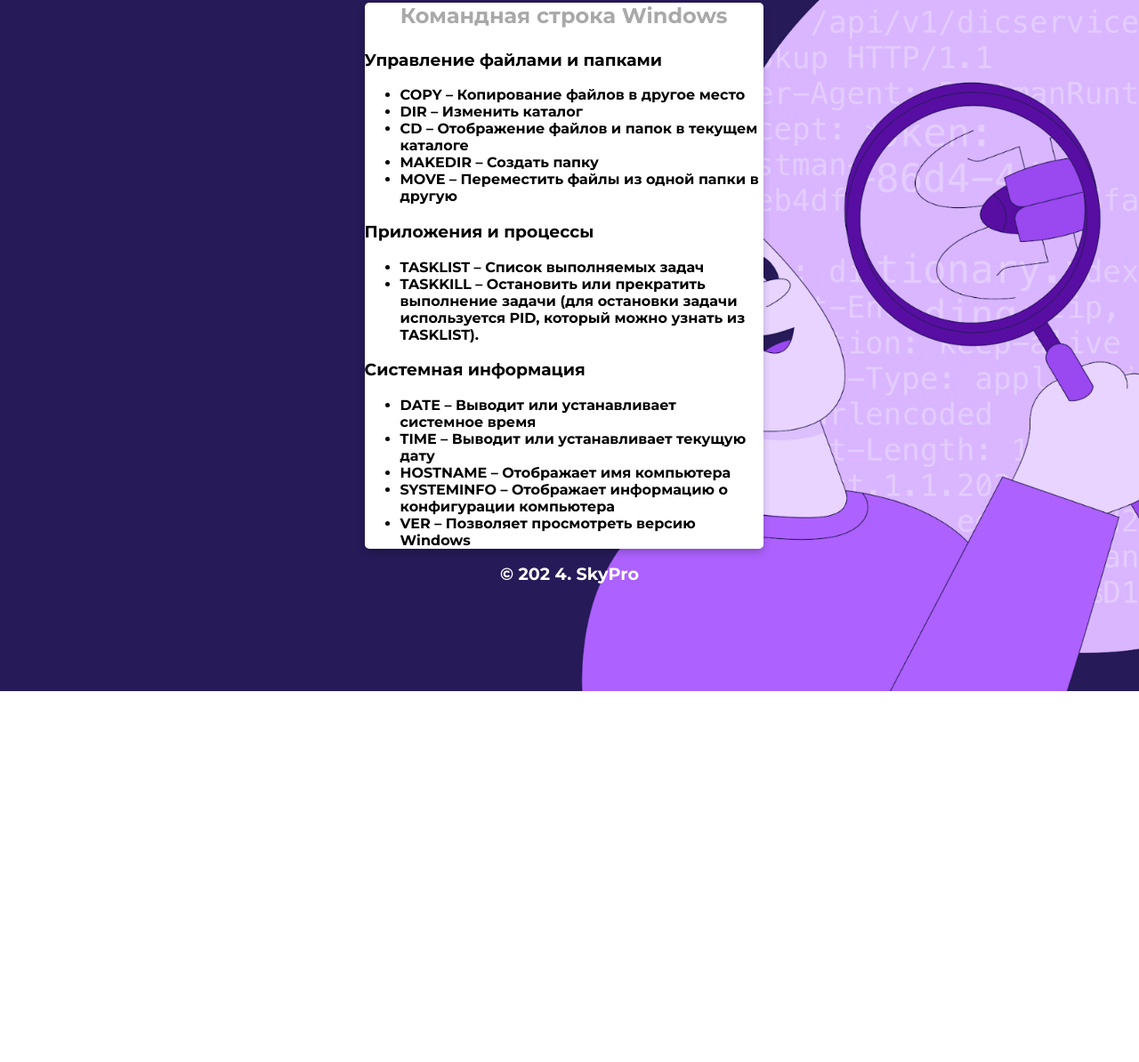
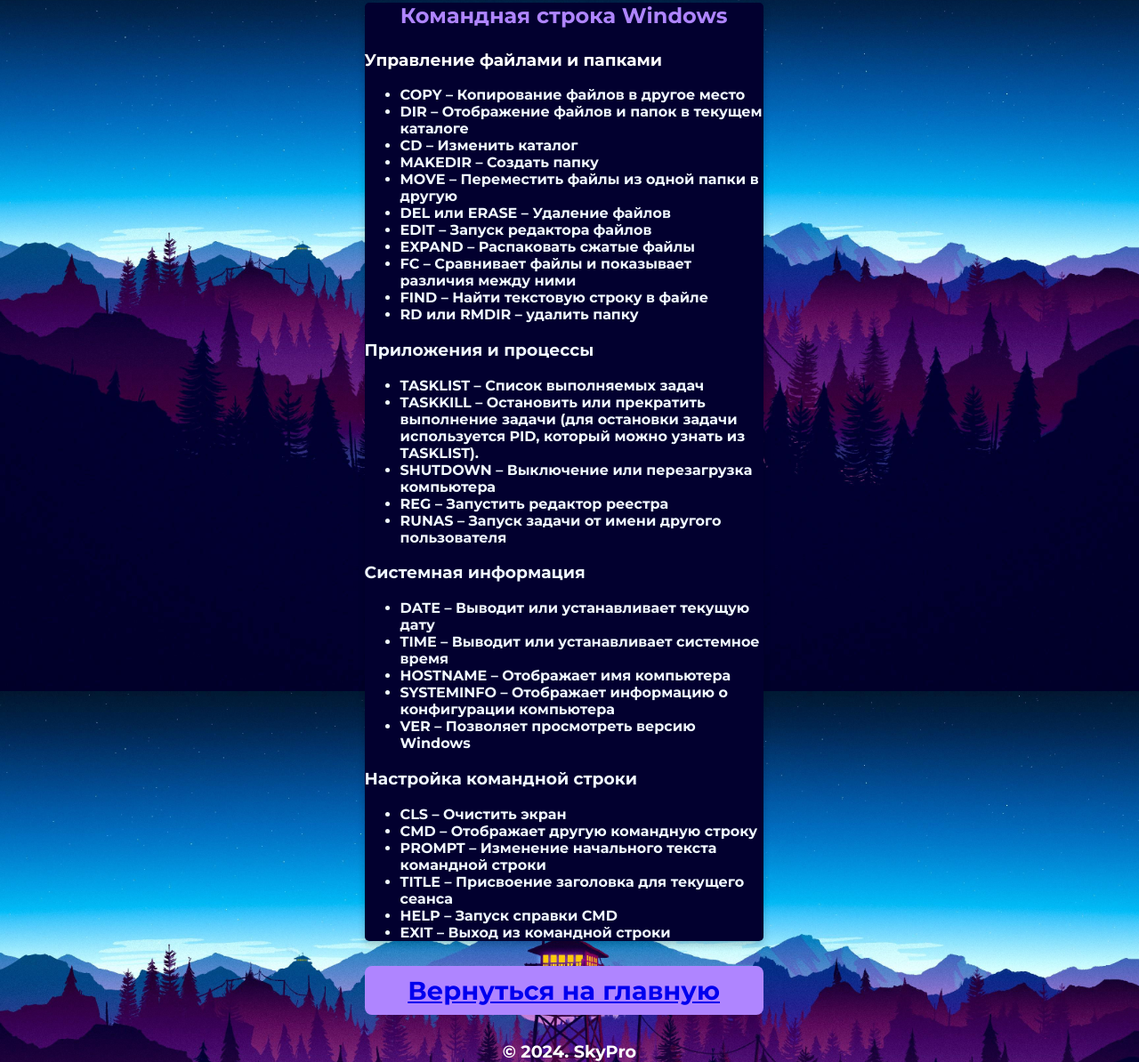
Before and after one commit to Qwensty/Final_HW, a plain HTML site: page html/cmd.html in a window 1280 px wide. Shown: the part 23-1217 px from the top of the page at 89% size. Before the commit the page ends 800 px from the top, so only its background shows below. Drawn offline with Linux system fonts and the light colour scheme.

Commit message:
updateRB

```diff
--- a/css/style.css
+++ b/css/style.css
@@ -5,7 +5,7 @@
 body {
 	width: 100%;
 	margin: 0px;
-	background-image: url(../img/bg.jpg);
+	background-image: url(../img/bg2.jpg);
 	background-repeat: repeat-y no-repeat;
 	background-size: cover;
 	background-position: center;
@@ -34,7 +34,7 @@
 		margin-left: 32%;
 		margin-top: 2%;
 		padding: 0px;
-		background-color: white;
+		background-color: rgb(2,0,47);
 		box-shadow: 0 4px 8px 0 rgba(0, 0, 0, 0.2);
 		transition: 0.3s;
 		width: 35%;
@@ -53,7 +53,7 @@
 	.name {
 		text-align: center;
 		font-size: 2.8em;
-		color: gainsboro;
+		color: rgb(175,133,255,1);
 		margin-top: 15%;
 		margin-bottom: auto;
 		text-transform: capitalize;
@@ -67,7 +67,7 @@
 	.subtitle {
 		text-align: center;
 		font-size: 1.5em;
-		color: darkgray;
+		color: rgba(175,133,255,1);
 	}
 	.icons {
 		font-size: 18px;
@@ -86,6 +86,17 @@
 		padding: 10px;
 		margin-left: 7%;
 		margin-right: 7%;
+		border-radius: 8px;
+	}
+	.location1 {
+		text-align: center;
+		color: white;
+		font-size: 1.5em;
+		display: block;
+		background-color: rgba(175,133,255,1);
+		padding: 10px;
+		margin-left: 32%;
+		margin-right: 33%;
 		border-radius: 8px;
 	}
 }
@@ -243,7 +254,7 @@
 		margin-top: 4%;
 		margin-left: 13%;
 		align-content: center;
-		background-color: white;
+		background-color: rgb(2, 0, 47);
 		box-shadow: 0 4px 8px 0 rgba(0, 0, 0, 0.2);
 		transition: 0.3s;
 		width: 75%;
@@ -269,7 +280,7 @@
 	.subtitle {
 		text-align: center;
 		font-size: 2em;
-		color: darkgray;
+		color: rgba(175,133,255,1);
 	}
 	.icons {
 		font-size: 15px;
--- a/html/cmd.html
+++ b/html/cmd.html
@@ -13,31 +13,52 @@
       <!--Card-->
       <div class="card animated fadeIn">
          <p class="subtitle">Командная строка Windows</p>
-         <h3 id="rt-0"> Управление файлами и папками</h3>
-         <ul>
+         <h3 id="rt-0" style="color: rgb(255, 255, 255);"> Управление файлами и папками</h3>
+         <ul style="color: aliceblue;">
             <li>COPY – Копирование файлов в другое место</li>
-            <li>DIR – Изменить каталог</li>
-            <li>CD – Отображение файлов и папок в текущем каталоге</li>
+            <li>DIR – Отображение файлов и папок в текущем каталоге</li>
+            <li>CD – Изменить каталог</li>
             <li>MAKEDIR – Создать папку</li>
             <li>MOVE – Переместить файлы из одной папки в другую</li>
+            <li>DEL или ERASE – Удаление файлов</li>
+            <li>EDIT – Запуск редактора файлов</li>
+            <li>EXPAND – Распаковать сжатые файлы</li>
+            <li>FC – Сравнивает файлы и показывает различия между ними</li>
+            <li>FIND – Найти текстовую строку в файле</li>
+            <li>RD или RMDIR – удалить папку</li>
          </ul>
-         <h3 id="rt-1">Приложения и процессы</h3>
-         <ul>
+         <h3 id="rt-1" style="color: aliceblue;" >Приложения и процессы</h3>
+         <ul style="color: aliceblue;">
             <li>TASKLIST – Список выполняемых задач</li>
             <li>TASKKILL – Остановить или прекратить выполнение задачи (для остановки задачи используется PID, который можно узнать из TASKLIST).</li>
+            <li>SHUTDOWN – Выключение или перезагрузка компьютера</li>
+            <li>REG – Запустить редактор реестра</li>
+            <li>RUNAS – Запуск задачи от имени другого пользователя</li>
          </ul>
-         <h3 id="rt-3">Системная информация</h3>
-         <ul>
-            <li>DATE – Выводит или устанавливает системное время</li>
-            <li>TIME – Выводит или устанавливает текущую дату</li>
+         <h3 id="rt-2" style="color: aliceblue;">Системная информация</h3>
+         <ul style="color: aliceblue;">
+            <li>DATE – Выводит или устанавливает текущую дату</li>
+            <li>TIME – Выводит или устанавливает системное время</li>
             <li>HOSTNAME – Отображает имя компьютера</li>
             <li>SYSTEMINFO – Отображает информацию о конфигурации компьютера</li>
             <li>VER – Позволяет просмотреть версию Windows</li>
          </ul>
+         <h3 id="rt-3" style="color: aliceblue;">Настройка командной строки</h3>
+         <ul style="color: aliceblue;">
+            <li>CLS – Очистить экран</li>
+            <li>CMD – Отображает другую командную строку</li>
+            <li>PROMPT – Изменение начального текста командной строки</li>
+            <li>TITLE – Присвоение заголовка для текущего сеанса</li>
+            <li>HELP – Запуск справки CMD</li>
+            <li>EXIT – Выход из командной строки</li>
+         </ul>
       </div>
       <!--footer-->
       <footer class="animated fadeIn">
-         &copy; 202 4. SkyPro
+         <p class="location1" align="center" button {width: 100px; height: 100px;}>
+            <a href="../index.html">Вернуться на главную</a>
+         </p>
+         &copy; 2024. SkyPro
       </footer>
    </body>
 </html>
```
Also changed, not shown: html/git.html (+20 -10 lines), html/mac.html (+7 -5 lines), index.html (+6 -6 lines), defects.txt, img/ava1.png (added), img/ava2.png (added), img/bg1.jpg (added), img/bg2.jpg (added), improvements.txt.
